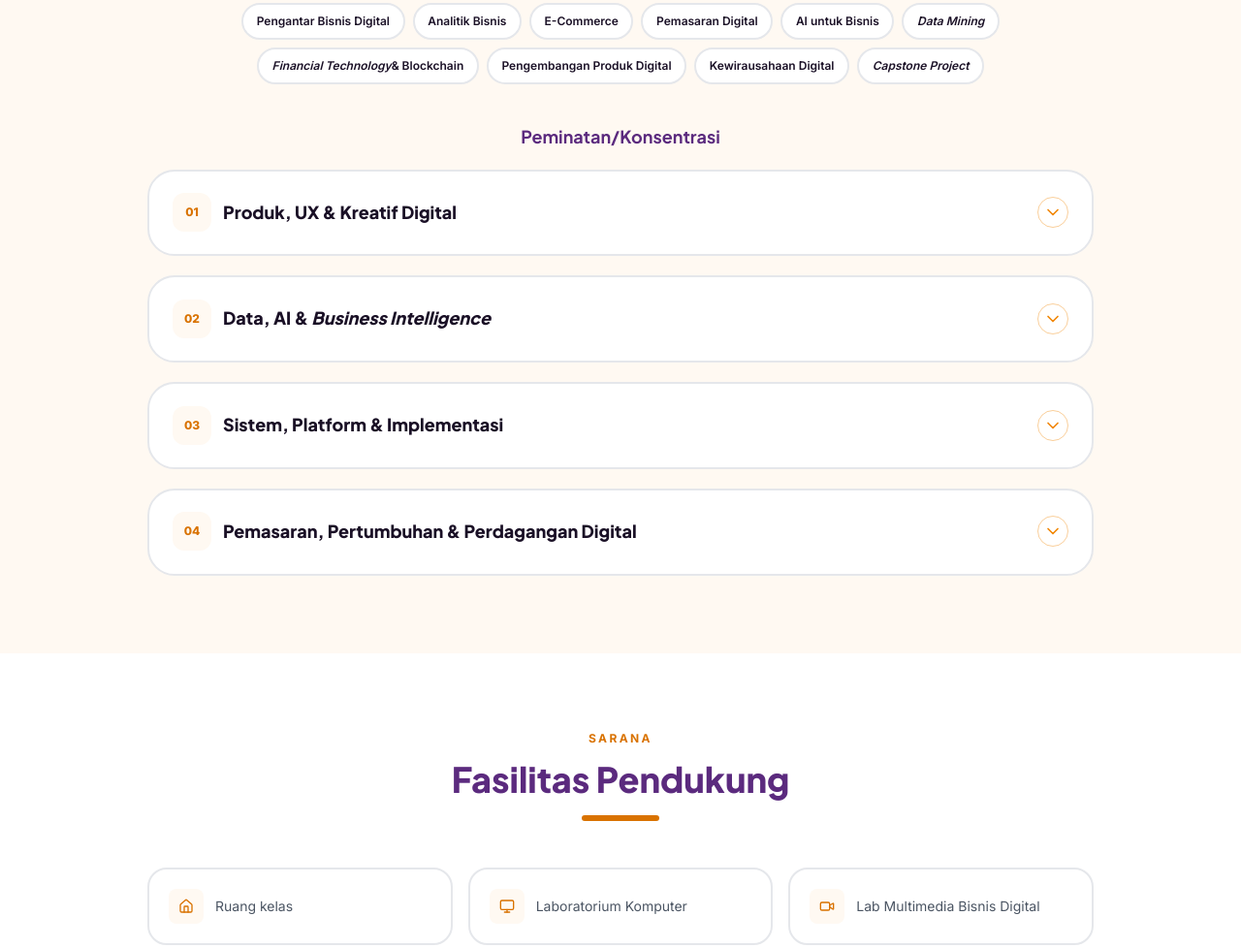
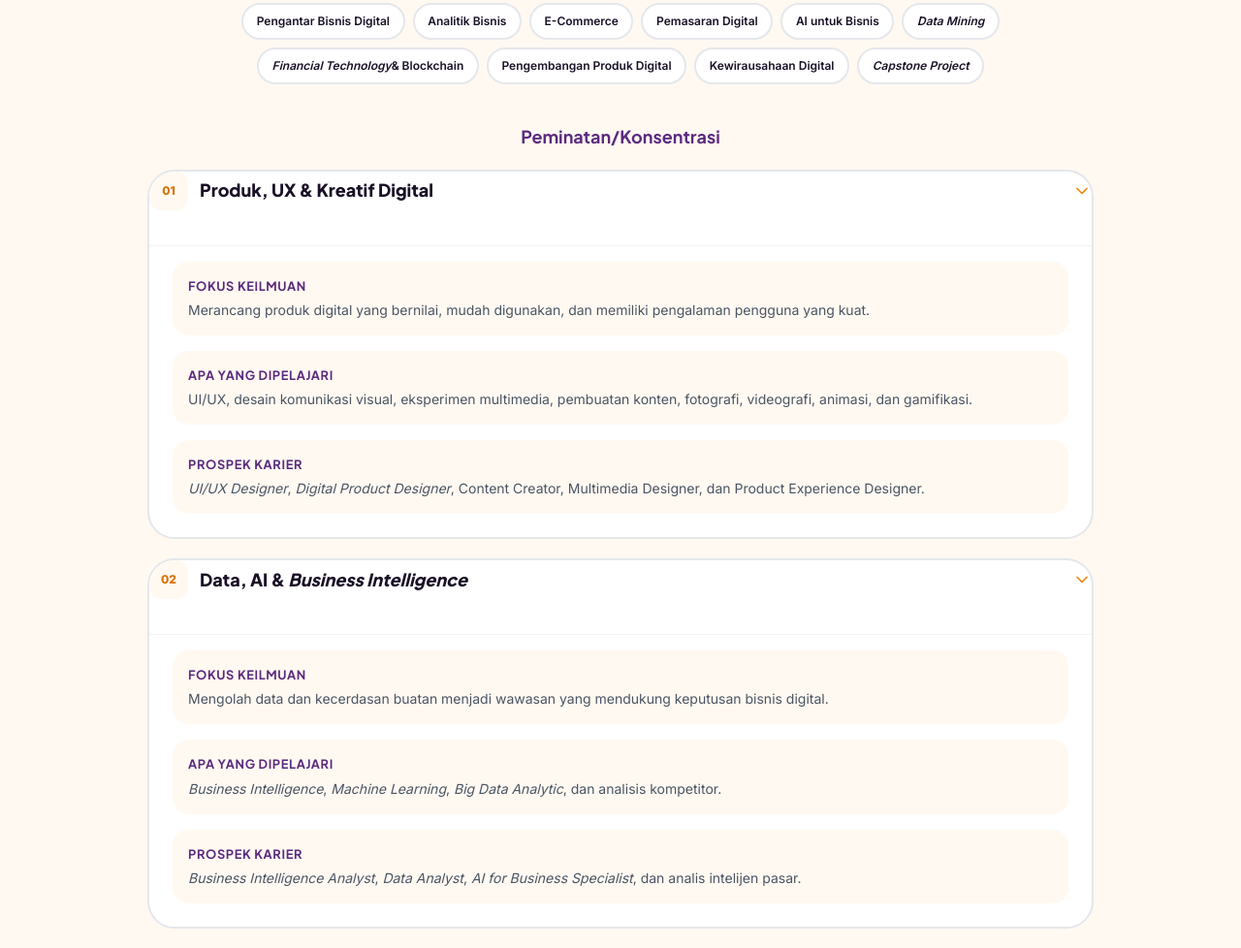
Before and after one commit to Irzal-npc/website-fsti-uwg, a plain HTML site: page prodi/bisnis-digital.html in a window 1280 px wide. Shown: the part 3723-4701 px from the top of the page at 97% size. Drawn offline with nearby package versions, Linux system fonts and the light colour scheme.

Commit message:
Revert "Card peminatan: isi lebih rapi dan animasi buka/tutup"

```diff
--- a/css/style.css
+++ b/css/style.css
@@ -129,12 +129,18 @@ h1, h2, h3, h4, h5, h6 {
 .content-list ol { padding-left: 1.25rem; color: #4B5563; font-size: .875rem; line-height: 1.6; list-style: decimal; }
 .content-list li + li { margin-top: .75rem; }
 
-.concentration-card {
-    border: 2px solid #e5e7eb; border-radius: 28px; background: #fff; overflow: hidden; padding: 1.4rem 1.5rem;
-    transition: border-color 0.2s ease, box-shadow 0.3s ease;
-}
-.concentration-card:hover { border-color: rgba(241, 134, 2, .35); }
-.concentration-card.open { border-color: rgba(241, 134, 2, .55); box-shadow: 0 18px 40px -22px rgba(91, 42, 126, .45); }
+.concentration-card { border: 2px solid #e5e7eb; border-radius: 28px; background: #fff; overflow: hidden; }
+.concentration-card[open] { border-color: rgba(241, 134, 2, .5); }
+.concentration-card summary { display: grid; grid-template-columns: auto 1fr auto; align-items: center; gap: .75rem; padding: 1.25rem 1.5rem; cursor: pointer; list-style: none; }
+.concentration-card summary::-webkit-details-marker { display: none; }
+.concentration-card summary span { color: #D97200; font-size: .75rem; font-weight: 800; }
+.concentration-card summary strong { color: #1A1026; }
+.concentration-card summary small { color: #6B7280; font-size: .75rem; }
+.concentration-body { display: grid; grid-template-columns: repeat(3, minmax(0, 1fr)); gap: 1rem; padding: 0 1.5rem 1.5rem; }
+.concentration-body div { padding: 1rem; border-radius: 1rem; background: #FFF9F2; }
+.concentration-body h4 { color: #5B2A7E; font-size: .75rem; font-weight: 800; text-transform: uppercase; letter-spacing: .06em; margin-bottom: .5rem; }
+.concentration-body p { color: #4B5563; font-size: .8125rem; line-height: 1.6; }
+@media (max-width: 767px) { .concentration-card summary { grid-template-columns: auto 1fr; } .concentration-card summary small { grid-column: 2; } .concentration-body { grid-template-columns: 1fr; } }
 
 .vmts-accordion { overflow: hidden; border: 2px solid #e5e7eb; border-radius: 1.25rem; background: #fff; }
 .vmts-accordion[open] { border-color: rgba(91, 42, 126, .35); }
@@ -621,24 +627,33 @@ button:focus-visible .detail-arrow,
     visibility: visible;
 }
 
-/* ==========================================================================
-   Peminatan/Konsentrasi — accordion tertutup default, animasi dihitung JS
-   ========================================================================== */
-.conc-header { cursor: pointer; user-select: none; -webkit-tap-highlight-color: transparent; border-radius: 0.75rem; }
-.conc-header:focus-visible { outline: 3px solid rgba(241, 134, 2, .5); outline-offset: 3px; }
-.conc-toggle-icon { flex-shrink: 0; border: 1.5px solid rgba(241, 134, 2, .4); border-radius: 9999px; padding: 5px; box-sizing: content-box; transition: transform .3s cubic-bezier(.4,0,.2,1), background-color .2s ease, border-color .2s ease, color .2s ease; }
-.conc-header:hover .conc-toggle-icon, .conc-header:focus-visible .conc-toggle-icon { border-color: #F18602; background-color: rgba(241,134,2,.08); }
-.concentration-card.open .conc-toggle-icon { transform: rotate(180deg); background-color: #F18602; border-color: #F18602; color: #fff; }
-.concentration-body-card { overflow: hidden; max-height: 0; padding-top: 0; margin-top: 0; border-top: 1px solid transparent; opacity: 0; visibility: hidden; transition: max-height .4s cubic-bezier(.4,0,.2,1), padding-top .4s cubic-bezier(.4,0,.2,1), margin-top .4s cubic-bezier(.4,0,.2,1), opacity .28s ease, border-color .28s ease, visibility 0s linear .4s; }
-.concentration-card.open .concentration-body-card { max-height: none; padding-top: 1.15rem; margin-top: 1.15rem; border-top-color: #f3f4f6; opacity: 1; visibility: visible; transition: max-height .4s cubic-bezier(.4,0,.2,1), padding-top .4s cubic-bezier(.4,0,.2,1), margin-top .4s cubic-bezier(.4,0,.2,1), opacity .28s ease, border-color .28s ease, visibility 0s linear 0s; }
-.concentration-body-card > div { position: relative; margin-bottom: .85rem; padding: .9rem 1.05rem; border-radius: .9rem; background: #FFF9F2; border-left: 3px solid #F18602; }
-.concentration-body-card > div:nth-child(2) { background: #F7F4FB; border-left-color: #5B2A7E; }
-.concentration-body-card > div:last-child { margin-bottom: 0; }
-.concentration-body-card h4 { display: flex; align-items: center; gap: .5rem; font-size: .72rem; font-weight: 800; color: #5B2A7E; text-transform: uppercase; letter-spacing: .07em; margin-bottom: .35rem; }
-.concentration-body-card h4::before { content: ""; flex-shrink: 0; width: .45rem; height: .45rem; border-radius: 9999px; background: #F18602; }
-.concentration-body-card > div:nth-child(2) h4::before { background: #5B2A7E; }
-.concentration-body-card p { font-size: .855rem; color: #4B5563; line-height: 1.65; }
-@media (prefers-reduced-motion: reduce) { .concentration-card, .conc-toggle-icon, .concentration-body-card { transition: none; } }
+/* Peminatan Informatika: card layout, bukan accordion */
+.concentration-body-card {
+    display: block !important;
+    padding-top: 1rem;
+    border-top: 1px solid #f3f4f6;
+    margin-top: 1rem;
+}
+.concentration-body-card > div {
+    margin-bottom: 1rem;
+}
+.concentration-body-card > div:last-child {
+    margin-bottom: 0;
+}
+.concentration-body-card h4 {
+    font-size: 0.8rem;
+    font-weight: 700;
+    color: #5B2A7E;
+    text-transform: uppercase;
+    letter-spacing: 0.05em;
+    margin-bottom: 0.25rem;
+}
+.concentration-body-card p {
+    font-size: 0.875rem;
+    color: #4B5563;
+    line-height: 1.5;
+}
+
 /* ============================================================
    AKSESIBILITAS: Skip-to-Content Link (WCAG 2.4.1 Bypass Blocks)
    Hanya terlihat saat menerima fokus keyboard (Tab pertama).
--- a/js/script.js
+++ b/js/script.js
@@ -515,44 +515,6 @@ document.addEventListener('DOMContentLoaded', () => {
         }
     }
 
-    // Accordion Peminatan/Konsentrasi (tertutup default, keyboard accessible)
-    const concHeaders = document.querySelectorAll('.conc-header');
-    if (concHeaders.length) {
-        const reduceMotion = window.matchMedia('(prefers-reduced-motion: reduce)').matches;
-        const openConc = (card, header) => {
-            const body = card.querySelector('.concentration-body-card');
-            card.classList.add('open'); header.setAttribute('aria-expanded', 'true');
-            if (!body) return;
-            clearTimeout(card._concTimer);
-            if (reduceMotion) { body.style.maxHeight = ''; return; }
-            body.style.maxHeight = ''; const full = body.offsetHeight;
-            body.style.maxHeight = '0px'; void body.offsetHeight; body.style.maxHeight = full + 'px';
-            card._concTimer = setTimeout(() => { if (card.classList.contains('open')) body.style.maxHeight = ''; }, 450);
-        };
-        const closeConc = (card, header) => {
-            const body = card.querySelector('.concentration-body-card');
-            header.setAttribute('aria-expanded', 'false'); clearTimeout(card._concTimer);
-            if (!body || reduceMotion) { card.classList.remove('open'); if (body) body.style.maxHeight = ''; return; }
-            body.style.maxHeight = body.offsetHeight + 'px'; void body.offsetHeight;
-            card.classList.remove('open'); body.style.maxHeight = '0px';
-        };
-        concHeaders.forEach((header, idx) => {
-            const card = header.closest('.concentration-card'); if (!card) return;
-            const body = card.querySelector('.concentration-body-card');
-            const bodyId = body ? (body.id || `conc-body-${idx}`) : null;
-            if (body && !body.id) body.id = bodyId;
-            header.setAttribute('role', 'button'); header.setAttribute('tabindex', '0');
-            header.setAttribute('aria-expanded', card.classList.contains('open') ? 'true' : 'false');
-            if (bodyId) header.setAttribute('aria-controls', bodyId);
-            const toggle = () => {
-                document.querySelectorAll('.concentration-card.open').forEach(c => { if (c !== card) { const h = c.querySelector('.conc-header'); if (h) closeConc(c, h); } });
-                if (card.classList.contains('open')) closeConc(card, header); else openConc(card, header);
-            };
-            header.addEventListener('click', toggle);
-            header.addEventListener('keydown', e => { if (e.key === 'Enter' || e.key === ' ') { e.preventDefault(); toggle(); } });
-        });
-    }
-
     // console.log('FSTI UWG Website Loaded Successfully');
 
 });
--- a/prodi/bisnis-digital.html
+++ b/prodi/bisnis-digital.html
@@ -271,13 +271,13 @@
             <div class="flex flex-wrap justify-center gap-2 mb-10 reveal reveal-fade-up"><span class="prodi-chip">Pengantar Bisnis Digital</span><span class="prodi-chip">Analitik Bisnis</span><span class="prodi-chip">E-Commerce</span><span class="prodi-chip">Pemasaran Digital</span><span class="prodi-chip">AI untuk Bisnis</span><span class="prodi-chip"><em>Data Mining</em></span><span class="prodi-chip"><em>Financial Technology</em> & Blockchain</span><span class="prodi-chip">Pengembangan Produk Digital</span><span class="prodi-chip">Kewirausahaan Digital</span><span class="prodi-chip"><em>Capstone Project</em></span></div>
             <h3 class="text-lg font-bold text-[#5B2A7E] text-center mb-5">Peminatan/Konsentrasi</h3>
             <div class="grid grid-cols-1 gap-5 items-stretch reveal reveal-fade-up">
-                <article class="concentration-card flex flex-col h-full"><div class="conc-header flex items-center gap-3"><span class="inline-flex w-10 h-10 rounded-xl bg-[#FFF9F2] text-[#D97200] items-center justify-center text-xs font-extrabold">01</span><h4 class="text-lg font-extrabold text-[#1A1026] leading-snug break-words flex-1">Produk, UX & Kreatif Digital</h4>
+                <article class="concentration-card flex flex-col h-full"><div class="conc-header flex items-center gap-3 mb-5"><span class="inline-flex w-10 h-10 rounded-xl bg-[#FFF9F2] text-[#D97200] items-center justify-center text-xs font-extrabold">01</span><h4 class="text-lg font-extrabold text-[#1A1026] leading-snug break-words flex-1">Produk, UX & Kreatif Digital</h4>
        <i data-lucide="chevron-down" class="conc-toggle-icon w-5 h-5 text-[#F18602] "></i></div><div class="concentration-body concentration-body-card"><div><h4>Fokus Keilmuan</h4><p>Merancang produk digital yang bernilai, mudah digunakan, dan memiliki pengalaman pengguna yang kuat.</p></div><div><h4>Apa yang Dipelajari</h4><p>UI/UX, desain komunikasi visual, eksperimen multimedia, pembuatan konten, fotografi, videografi, animasi, dan gamifikasi.</p></div><div><h4>Prospek Karier</h4><p><em>UI/UX Designer</em>, <em>Digital Product Designer</em>, Content Creator, Multimedia Designer, dan Product Experience Designer.</p></div></div></article>
-                <article class="concentration-card flex flex-col h-full"><div class="conc-header flex items-center gap-3"><span class="inline-flex w-10 h-10 rounded-xl bg-[#FFF9F2] text-[#D97200] items-center justify-center text-xs font-extrabold">02</span><h4 class="text-lg font-extrabold text-[#1A1026] leading-snug break-words flex-1">Data, AI & <em>Business Intelligence</em></h4>
+                <article class="concentration-card flex flex-col h-full"><div class="conc-header flex items-center gap-3 mb-5"><span class="inline-flex w-10 h-10 rounded-xl bg-[#FFF9F2] text-[#D97200] items-center justify-center text-xs font-extrabold">02</span><h4 class="text-lg font-extrabold text-[#1A1026] leading-snug break-words flex-1">Data, AI & <em>Business Intelligence</em></h4>
        <i data-lucide="chevron-down" class="conc-toggle-icon w-5 h-5 text-[#F18602] "></i></div><div class="concentration-body concentration-body-card"><div><h4>Fokus Keilmuan</h4><p>Mengolah data dan kecerdasan buatan menjadi wawasan yang mendukung keputusan bisnis digital.</p></div><div><h4>Apa yang Dipelajari</h4><p><em>Business Intelligence</em>, <em>Machine Learning</em>, <em>Big Data Analytic</em>, dan analisis kompetitor.</p></div><div><h4>Prospek Karier</h4><p><em>Business Intelligence Analyst</em>, <em>Data Analyst</em>, <em>AI for Business Specialist</em>, dan analis intelijen pasar.</p></div></div></article>
-                <article class="concentration-card flex flex-col h-full"><div class="conc-header flex items-center gap-3"><span class="inline-flex w-10 h-10 rounded-xl bg-[#FFF9F2] text-[#D97200] items-center justify-center text-xs font-extrabold">03</span><h4 class="text-lg font-extrabold text-[#1A1026] leading-snug break-words flex-1">Sistem, Platform & Implementasi</h4>
+                <article class="concentration-card flex flex-col h-full"><div class="conc-header flex items-center gap-3 mb-5"><span class="inline-flex w-10 h-10 rounded-xl bg-[#FFF9F2] text-[#D97200] items-center justify-center text-xs font-extrabold">03</span><h4 class="text-lg font-extrabold text-[#1A1026] leading-snug break-words flex-1">Sistem, Platform & Implementasi</h4>
        <i data-lucide="chevron-down" class="conc-toggle-icon w-5 h-5 text-[#F18602] "></i></div><div class="concentration-body concentration-body-card"><div><h4>Fokus Keilmuan</h4><p>Membangun, mengintegrasikan, mengamankan, dan menerapkan sistem serta platform bisnis digital.</p></div><div><h4>Apa yang Dipelajari</h4><p>Basis Data Lanjutan, pengembangan aplikasi mobile, DevOps, desain cloud bisnis, keamanan data, dan ERP.</p></div><div><h4>Prospek Karier</h4><p><em>Digital Solution Specialist</em>, <em>Business System Analyst</em>, spesialis cloud dan platform, serta ERP Specialist.</p></div></div></article>
-                <article class="concentration-card flex flex-col h-full"><div class="conc-header flex items-center gap-3"><span class="inline-flex w-10 h-10 rounded-xl bg-[#FFF9F2] text-[#D97200] items-center justify-center text-xs font-extrabold">04</span><h4 class="text-lg font-extrabold text-[#1A1026] leading-snug break-words flex-1">Pemasaran, Pertumbuhan & Perdagangan Digital</h4>
+                <article class="concentration-card flex flex-col h-full"><div class="conc-header flex items-center gap-3 mb-5"><span class="inline-flex w-10 h-10 rounded-xl bg-[#FFF9F2] text-[#D97200] items-center justify-center text-xs font-extrabold">04</span><h4 class="text-lg font-extrabold text-[#1A1026] leading-snug break-words flex-1">Pemasaran, Pertumbuhan & Perdagangan Digital</h4>
        <i data-lucide="chevron-down" class="conc-toggle-icon w-5 h-5 text-[#F18602] "></i></div><div class="concentration-body concentration-body-card"><div><h4>Fokus Keilmuan</h4><p>Mengembangkan strategi pemasaran, pertumbuhan, dan perdagangan untuk bisnis berbasis digital.</p></div><div><h4>Apa yang Dipelajari</h4><p>SEO, <em>Integrated Marketing Communication</em>, <em>Social Media Marketing</em>, crowdfunding digital, bisnis internasional, FinTech, dan <em>Agile Business</em>.</p></div><div><h4>Prospek Karier</h4><p><em>Digital Marketing Specialist</em>, Growth Strategist, <em>E-Commerce Specialist</em>, Social Media Strategist, dan wirausahawan teknologi.</p></div></div></article>
             </div>
         </div>
@@ -401,5 +401,21 @@
     <script src="../js/lucide.min.js"></script>
     <script src="../js/script.js"></script>
 
+<script>
+(function(){
+    document.querySelectorAll('.conc-header').forEach(function(header){
+        header.addEventListener('click', function(){
+            var clicked = header.closest('.concentration-card');
+            // Close all other cards first
+            document.querySelectorAll('.concentration-card.open').forEach(function(card){
+                if (card !== clicked) card.classList.remove('open');
+            });
+            // Toggle clicked card
+            if (clicked) clicked.classList.toggle('open');
+        });
+    });
+})();
+</script>
+
 </body>
 </html>
--- a/service-worker.js
+++ b/service-worker.js
@@ -1,8 +1,8 @@
 /**
  * FSTI UWG Malang - Progressive Web App (PWA) Service Worker
- * Cache-First & Network-Fallback Offline Cache Engine v2026.10
+ * Cache-First & Network-Fallback Offline Cache Engine v2026.9
  */
-const CACHE_NAME = 'fsti-uwg-cache-v2026.10';
+const CACHE_NAME = 'fsti-uwg-cache-v2026.9';
 
 const CORE_ASSETS = [
     './index.html',
```
Also changed, not shown: prodi/informatika.html (+19 -3 lines), CHANGELOG.md.
